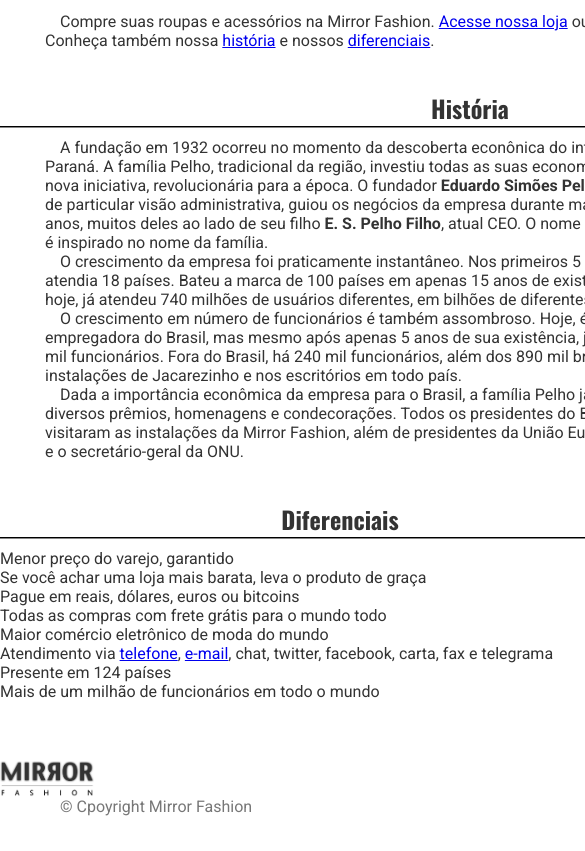
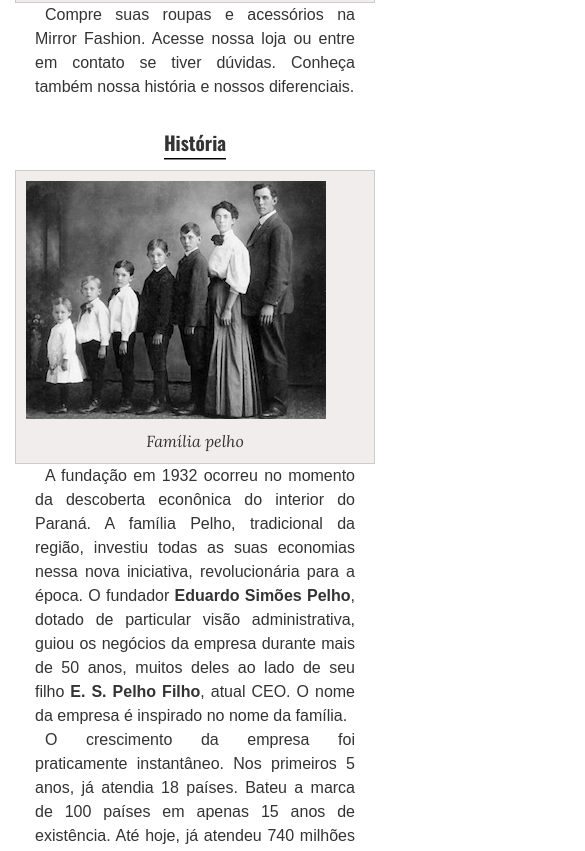
Before and after one commit to pedro-cruzz/front-end-labs, a plain HTML site: page simple-html/mirror-fashion/about-us.html in a window 390 px wide. Shown: the part 713-1564 px from the top of the page, 585 px wide, since content can reach past the window. Drawn offline with nearby package versions, Linux system fonts and the light colour scheme; a web font is replaced by a local one.

Commit message:
responsivo parte 1

```diff
--- a/simple-html/mirror-fashion/about-us.html
+++ b/simple-html/mirror-fashion/about-us.html
@@ -5,6 +5,7 @@
     <meta name="viewport" content="width=device-width, initial-scale=1.0" />
     <title>mirror fashion</title>
     <link rel="stylesheet" href="css/style.css" />
+    <link rel="stylesheet" href="css/reset.css">
     <link rel="preconnect" href="https://fonts.googleapis.com" />
     <link rel="preconnect" href="https://fonts.gstatic.com" crossorigin />
     <link
--- /dev/null
+++ b/simple-html/mirror-fashion/css/reset.css
@@ -0,0 +1,32 @@
+/* CSS Reset Mínimo - Remove completamente estilos padrão do navegador */
+
+* {
+    box-sizing: border-box;
+    margin: 0;
+    padding: 0;
+  }
+
+  html {
+    scroll-behavior: smooth;
+  }
+
+  body {
+    min-height: 100vh;
+    font-family: sans-serif;
+    line-height: 1.5;
+  }
+
+  img, video {
+    max-width: 100%;
+    display: block;
+    box-sizing: none;
+  }
+
+  button, input, textarea, select {
+    font: inherit;
+  }
+
+  a {
+    text-decoration: none;
+    color: inherit;
+  }
--- a/simple-html/mirror-fashion/css/style.css
+++ b/simple-html/mirror-fashion/css/style.css
@@ -1,9 +1,3 @@
-* {
-    margin: 0;
-    padding: 0;
-    box-sizing: border-box;
-}
-
 html {
   scroll-behavior: smooth;
 }
@@ -68,16 +62,20 @@ p {
   width: 550px;
 }
 
-footer{
+footer {
+  display: flex;
   color: #777;
   margin: 30px 0;
   padding: 30px 0;
+  align-items: center;
+  justify-content: center;
 }
 
 footer img {
   vertical-align: middle;
   margin-right: 30px 0;
   width: 94px;
+  margin: auto;
 }
 
 #familia-pelho {
@@ -85,3 +83,73 @@ footer img {
   margin-right: 0 0 10px 10px;
   width: 200px;
 }
+
+ul {
+  padding: 0 45px;
+}
+
+@media (max-width: 480px) {
+  body {
+    width: 100%;
+    margin: 0;
+    padding: 0 15px;
+    text-align: justify;
+  }
+
+  header {
+    display: flex;
+    align-items: center;
+    justify-content: center;
+  }
+
+  h1 {
+    font-size: 1.5rem;
+    padding: 5px;
+    margin-bottom: 20px;
+  }
+
+  h2 {
+    font-size: 1.2rem;
+    margin-top: 20px;
+  }
+
+  p {
+    padding: 0 20px;
+    text-indent: 10px;
+    text-align: justify;
+  }
+
+  figure {
+    margin: 20px;
+    padding: 10px;
+  }
+
+  #centro-distribuicao {
+    max-width: 100%;
+    width: 100%;
+    height: auto;
+    display: block;
+    margin: 0 auto;
+  }
+
+  #familia-pelho {
+    float: none;
+    max-width: 100%;
+    width: 100%;
+    height: auto;
+    display: block;
+    margin: 0 auto;
+  }
+
+  footer {
+    padding: 20px 0;
+    text-align: center;
+  }
+
+  footer img {
+    margin: 0 auto;
+    display: block;
+    width: 50px;
+    height: 50px;
+  }
+}
```
